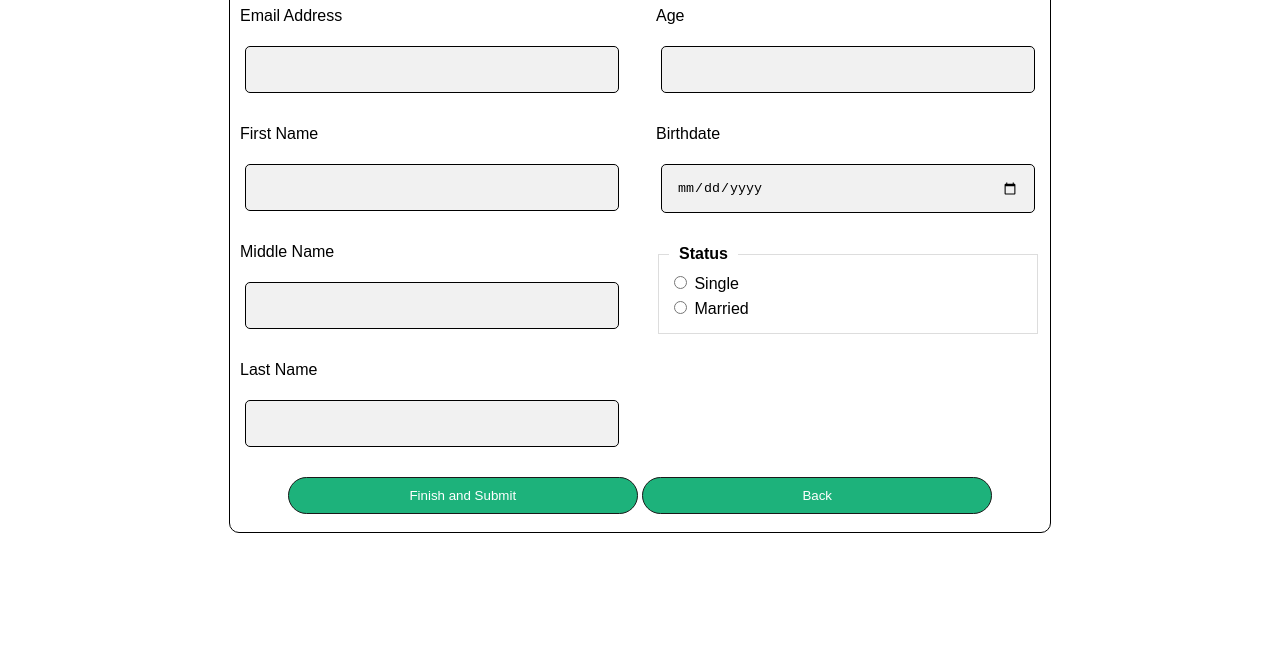
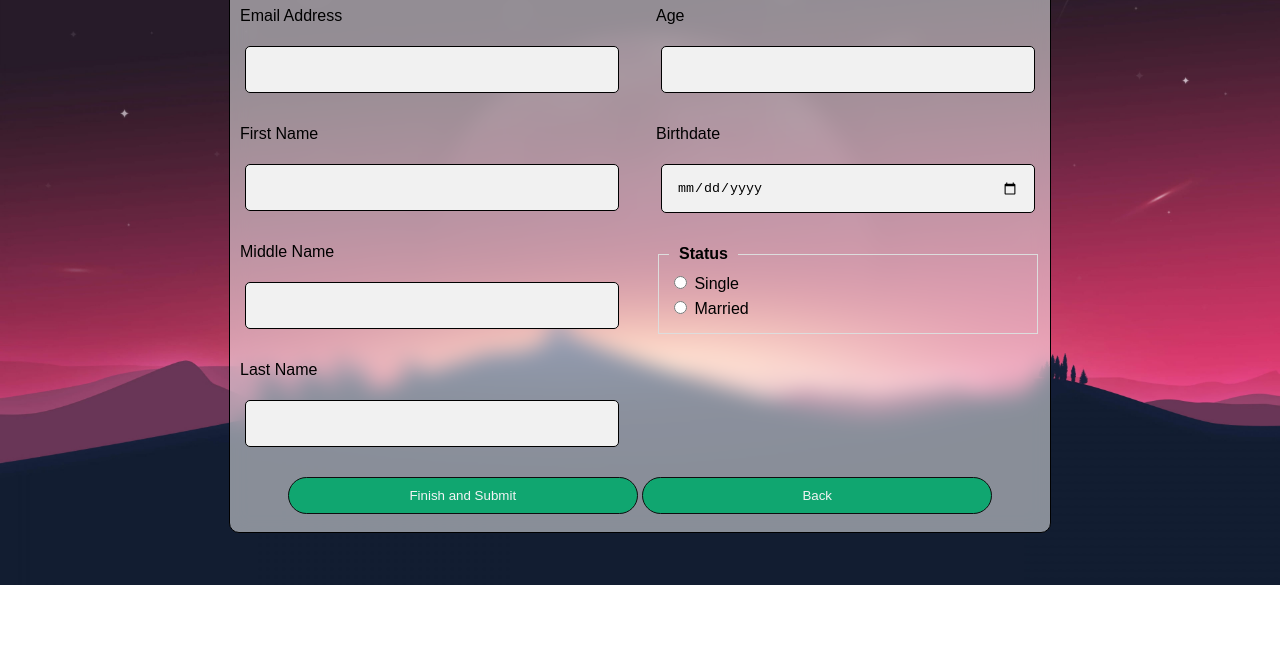
Before and after one commit to HEIROS21/log-in-and-register, a plain HTML site: page registerr.html in a window 1280 px wide. Shown: the part 134-800 px from the top of the page. Drawn offline with Linux system fonts and the light colour scheme.

Commit message:
Update registration.css

```diff
--- a/registration.css
+++ b/registration.css
@@ -5,7 +5,7 @@ body {
     box-sizing: border-box;
     margin: 0;
     font-family: Arial, sans-serif;
-    background-image: "bg.jpg";
+    background-image: url('bg.jpg');
     max-height: fit-content;
 }
 
```
